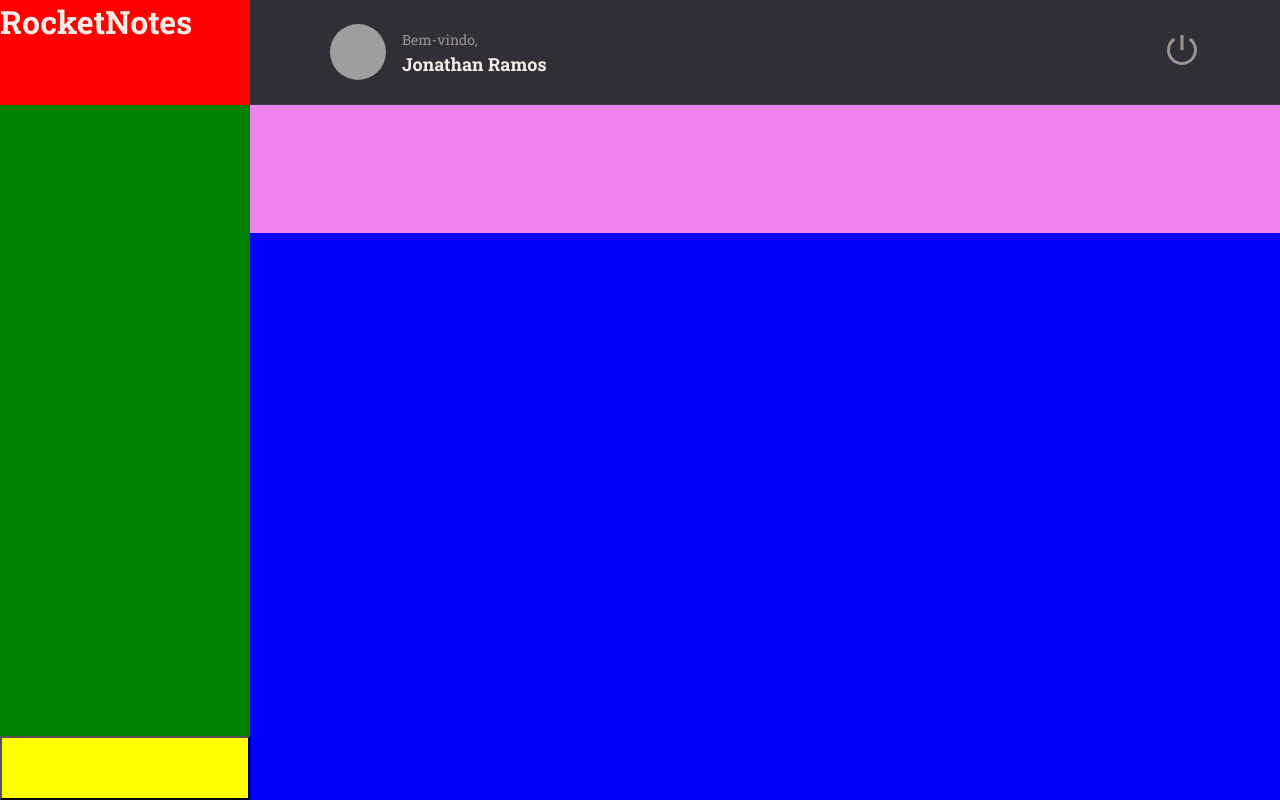
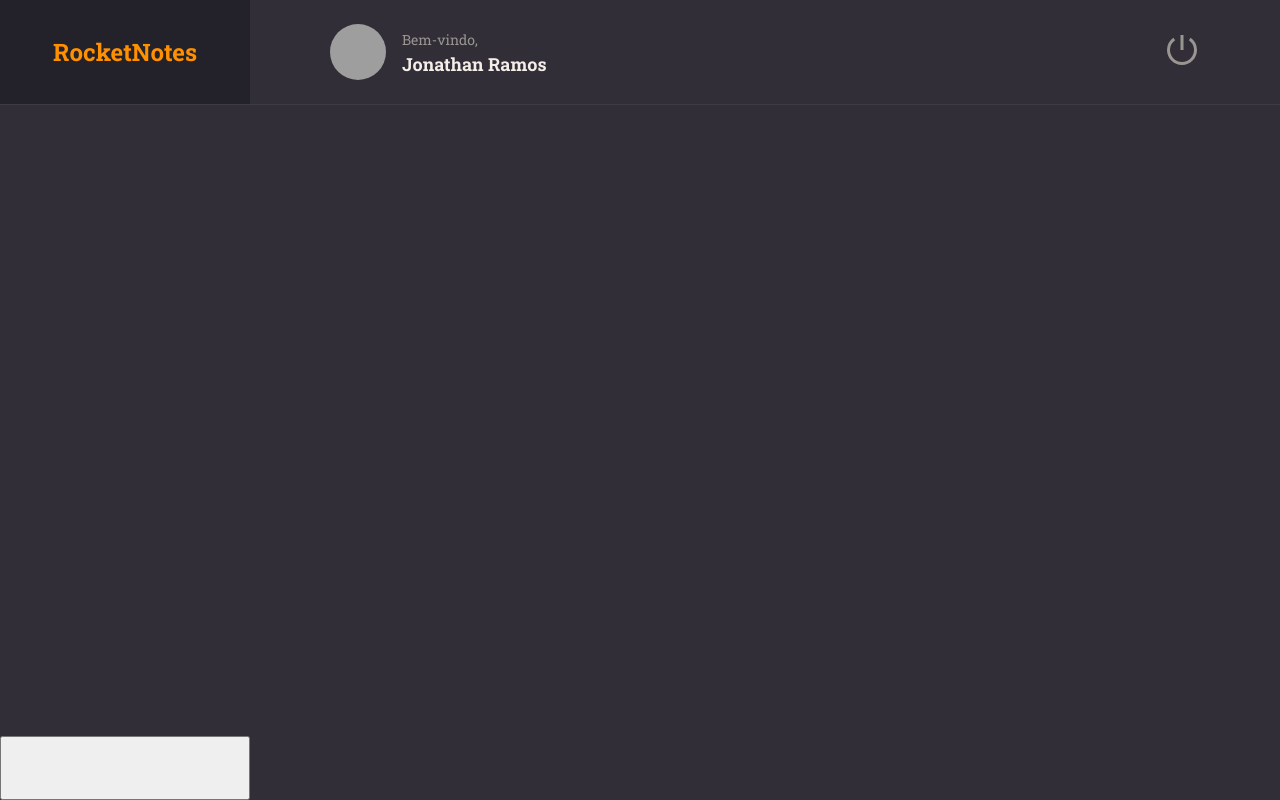
Before and after one commit to desenvjonathan/rocketnotes, a React (Vite) app: page / in a window 1280 px wide. Built offline with nearby package versions, Linux system fonts and the light colour scheme; grey boxes are pictures that could not be loaded.

Commit message:
add logo

```diff
--- a/src/pages/Home/styles.js
+++ b/src/pages/Home/styles.js
@@ -16,21 +16,31 @@
 `
 export const Brand = styled.div`
   grid-area: brand;
-  background-color: red;
+  display: flex;
+  justify-content: center;
+  align-items: center;
+
+
+  border-bottom-width: 1px;
+  border-bottom-style: solid;
+  border-bottom-color: ${({ theme }) => theme.COLORS.BACKGROUND_700};
+
+  background-color: ${({ theme }) => theme.COLORS.BACKGROUND_900};
+
+  > h1 {
+    font-size: 24px;
+    color: ${({ theme }) => theme.COLORS.ORANGE};
+  }
 `
 export const Menu = styled.ul`
   grid-area: menu;
-  background-color: green;
 `
 export const Search = styled.div`
   grid-area: search;
-  background-color: violet;
 `
 export const Content = styled.div`
   grid-area: content;
-  background-color: blue;
 `
 export const NewNote= styled.button`
   grid-area: newnote;
-  background-color: yellow;
 `
```
